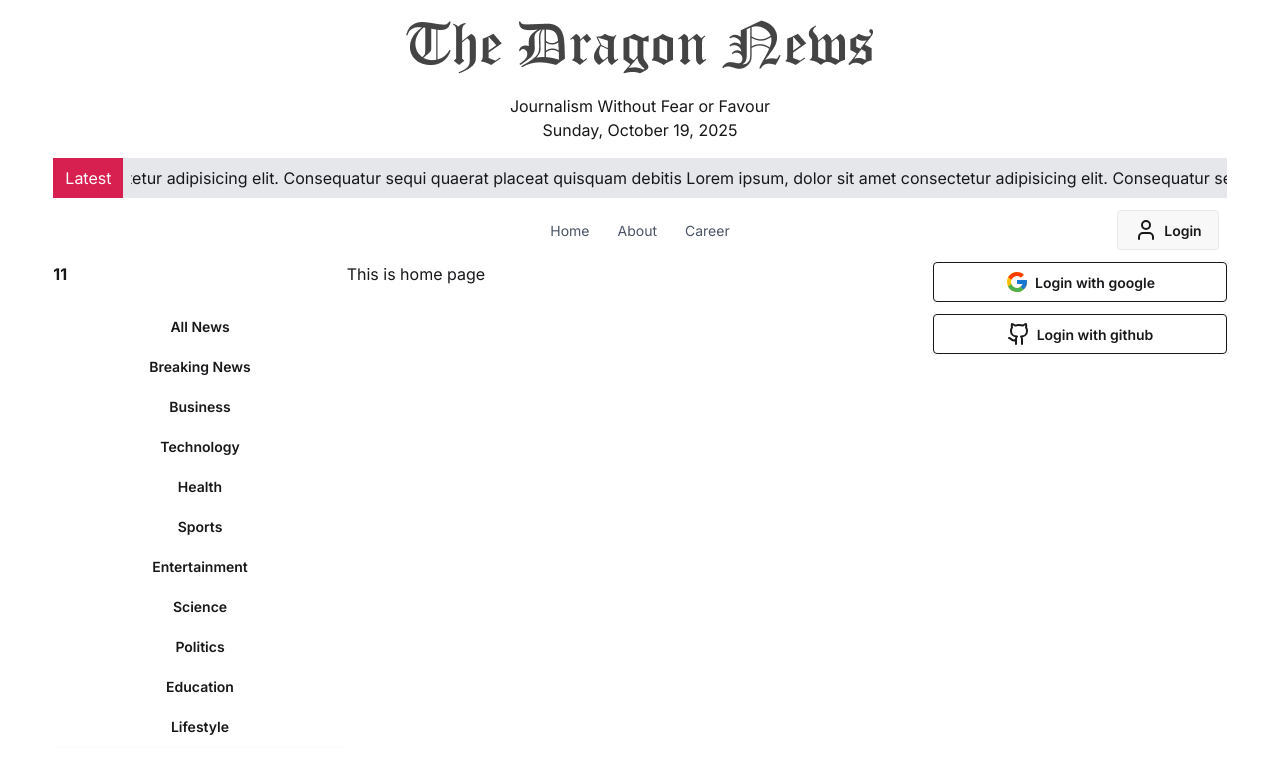
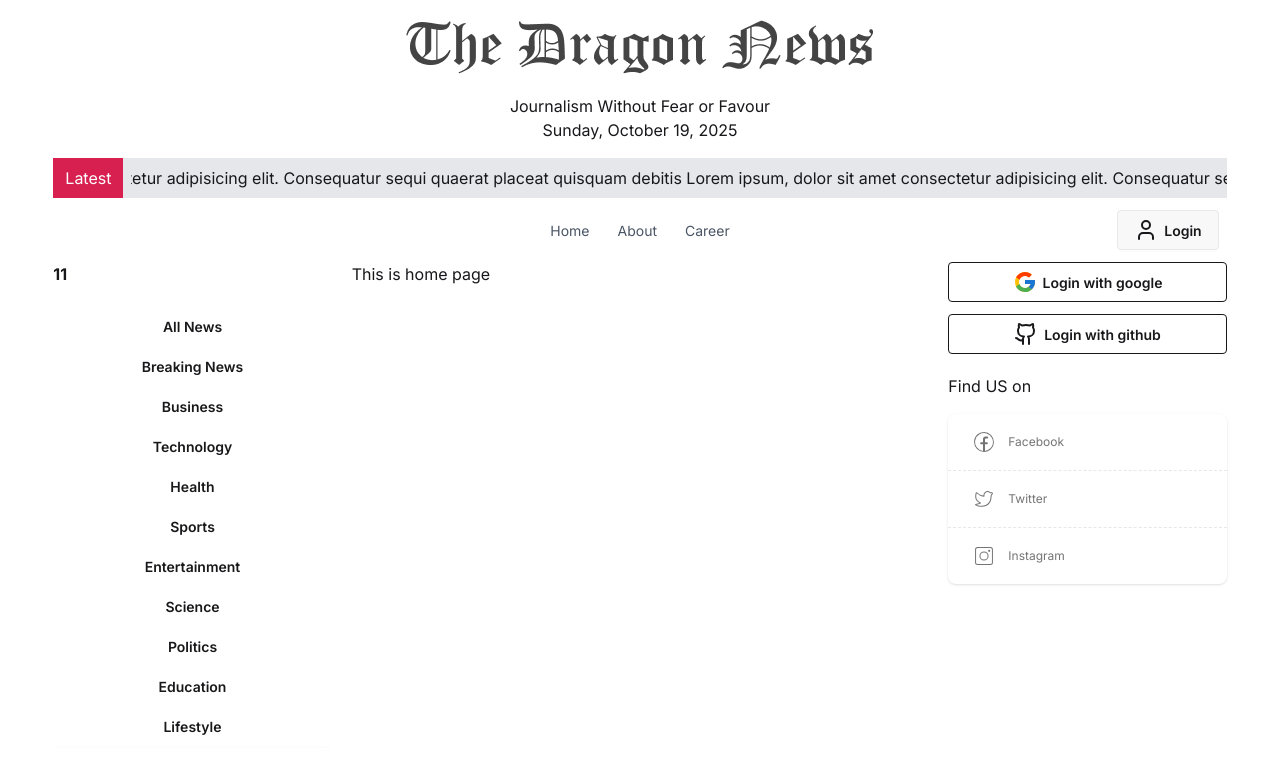
Before and after one commit to antnose/PH-Module-50, a React (Vite) app in the folder news-portal/: page / in a window 1280 px wide. Shown: the top 774 px of the page. Built offline with nearby package versions, Linux system fonts and the light colour scheme.

Commit message:
Add find us section

```diff
--- /dev/null
+++ b/news-portal/src/components/HomeLayout/FindUs.jsx
@@ -0,0 +1,31 @@
+import { CiFacebook, CiTwitter, CiInstagram } from "react-icons/ci";
+
+const FindUs = () => {
+  return (
+    <div className="mt-5">
+      <h1>Find US on</h1>
+
+      <div className="stats stats-vertical shadow w-full mt-4">
+        <button className="stat cursor-pointer ">
+          <div className="stat-title flex items-center gap-3 ">
+            <CiFacebook size={24} /> Facebook
+          </div>
+        </button>
+
+        <button className="stat cursor-pointer">
+          <div className="stat-title flex items-center gap-3">
+            <CiTwitter size={24} /> Twitter
+          </div>
+        </button>
+
+        <button className="stat cursor-pointer">
+          <div className="stat-title flex items-center gap-3">
+            <CiInstagram size={24} /> Instagram
+          </div>
+        </button>
+      </div>
+    </div>
+  );
+};
+
+export default FindUs;
--- a/news-portal/src/components/HomeLayout/RightAside.jsx
+++ b/news-portal/src/components/HomeLayout/RightAside.jsx
@@ -1,9 +1,11 @@
+import FindUs from "./FindUs";
 import SocialLogin from "./SocialLogin";
 
 const RightAside = () => {
   return (
     <div>
       <SocialLogin />
+      <FindUs />
     </div>
   );
 };
--- a/news-portal/src/layouts/HomeLayout.jsx
+++ b/news-portal/src/layouts/HomeLayout.jsx
@@ -18,7 +18,7 @@ const HomeLayout = () => {
         </nav>
       </header>
 
-      <main className="grid grid-cols-12 w-11/12 mx-auto">
+      <main className="grid grid-cols-12 gap-5 w-11/12 mx-auto">
         <aside className="col-span-3">
           <LeftAside />
         </aside>
```
